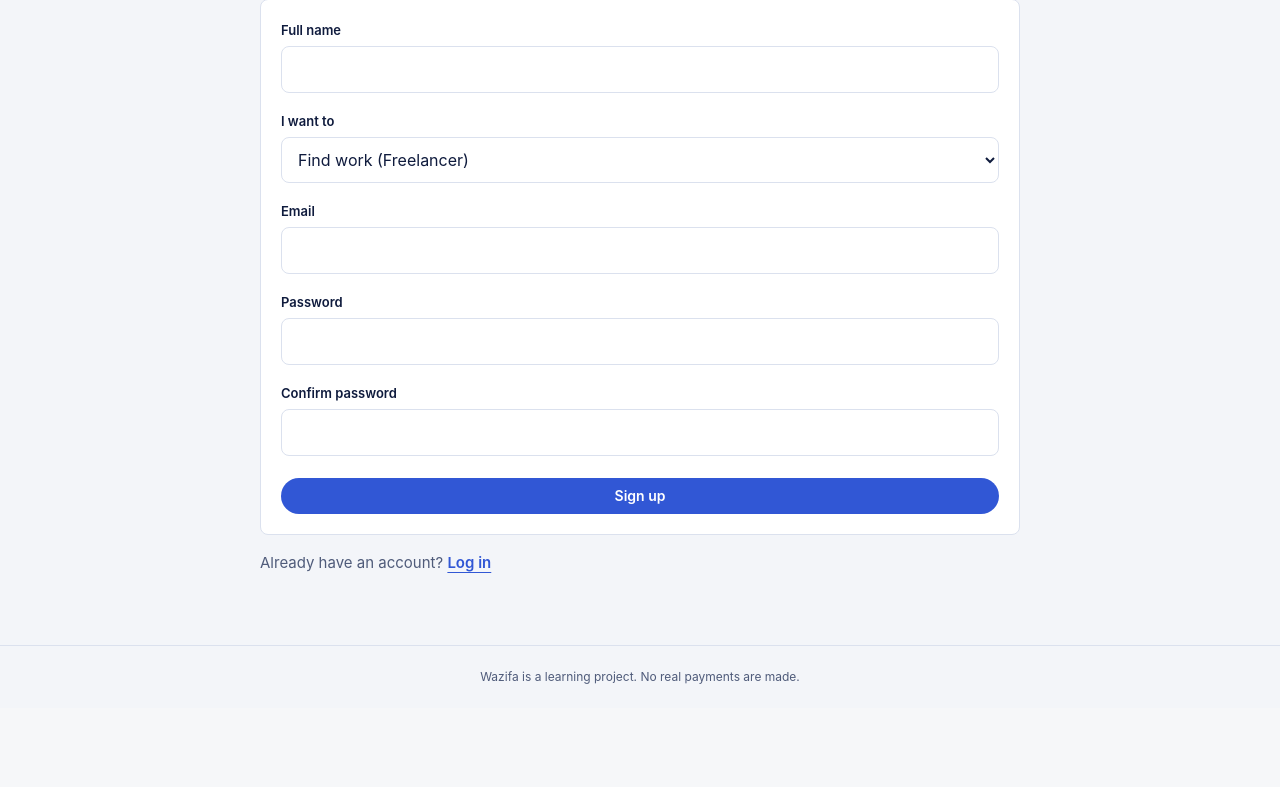
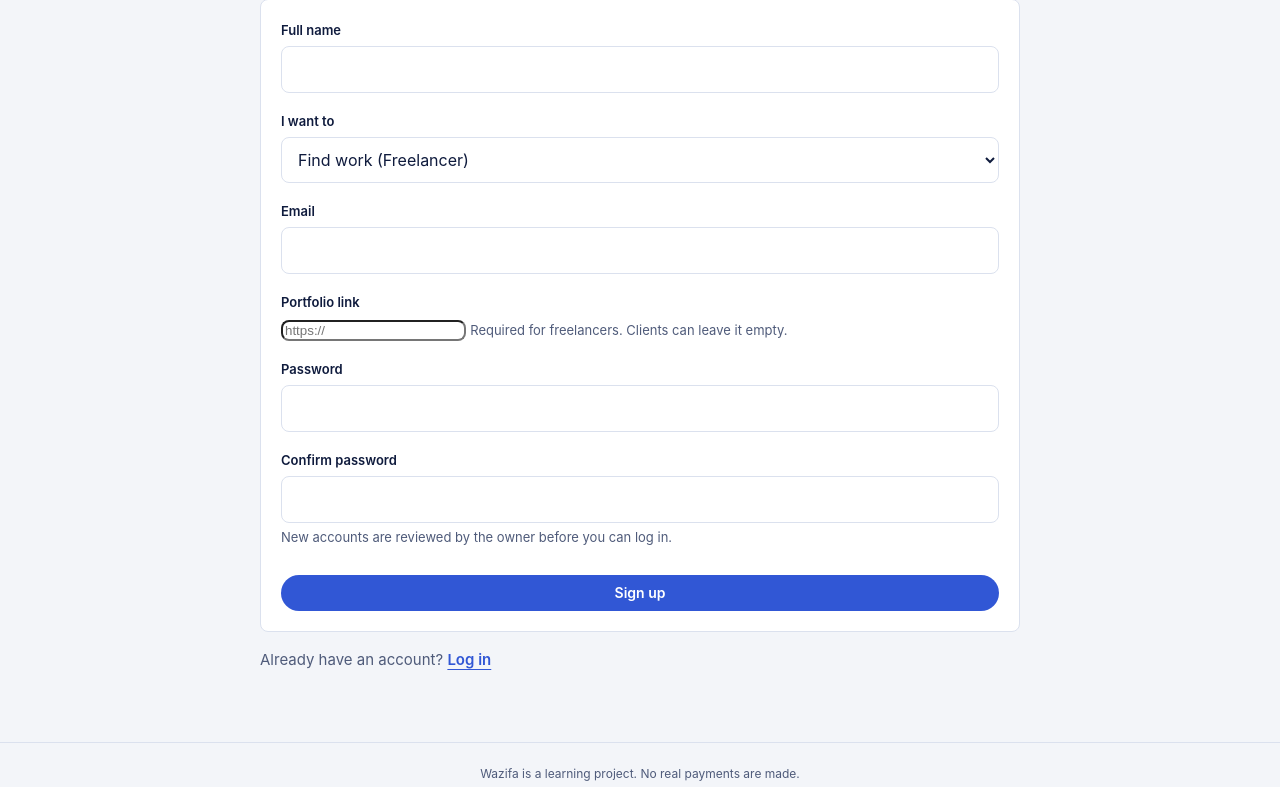
Before and after one commit to FadyyNabil/nudge, an ASP.NET Core app: page /Account/Register in a window 1280 px wide. Shown: the part 208-995 px from the top of the page. Before the commit the page ends 892 px from the top, so only its background shows below. Run offline with ASP.NET Core 8, Linux system fonts and the light colour scheme.

Commit message:
Add portfolio URL input to registration form
Added a portfolio URL input field with validation and a note for freelancers.

```diff
--- a/Pages/Account/Register.cshtml
+++ b/Pages/Account/Register.cshtml
@@ -21,6 +21,11 @@
     <input asp-for="Input.Email" autocomplete="email" />
     <span asp-validation-for="Input.Email" class="error"></span>
 
+    <label asp-for="Input.PortfolioUrl">Portfolio link</label>
+    <input asp-for="Input.PortfolioUrl" type="url" placeholder="https://" autocomplete="url" />
+    <span class="meta">Required for freelancers. Clients can leave it empty.</span>
+    <span asp-validation-for="Input.PortfolioUrl" class="error"></span>
+
     <label asp-for="Input.Password">Password</label>
     <input asp-for="Input.Password" autocomplete="new-password" />
     <span asp-validation-for="Input.Password" class="error"></span>
@@ -29,6 +34,7 @@
     <input asp-for="Input.ConfirmPassword" autocomplete="new-password" />
     <span asp-validation-for="Input.ConfirmPassword" class="error"></span>
 
+    <p class="meta">New accounts are reviewed by the owner before you can log in.</p>
     <button type="submit" class="btn">Sign up</button>
 </form>
 <p>Already have an account? <a href="/Account/Login">Log in</a></p>
```
